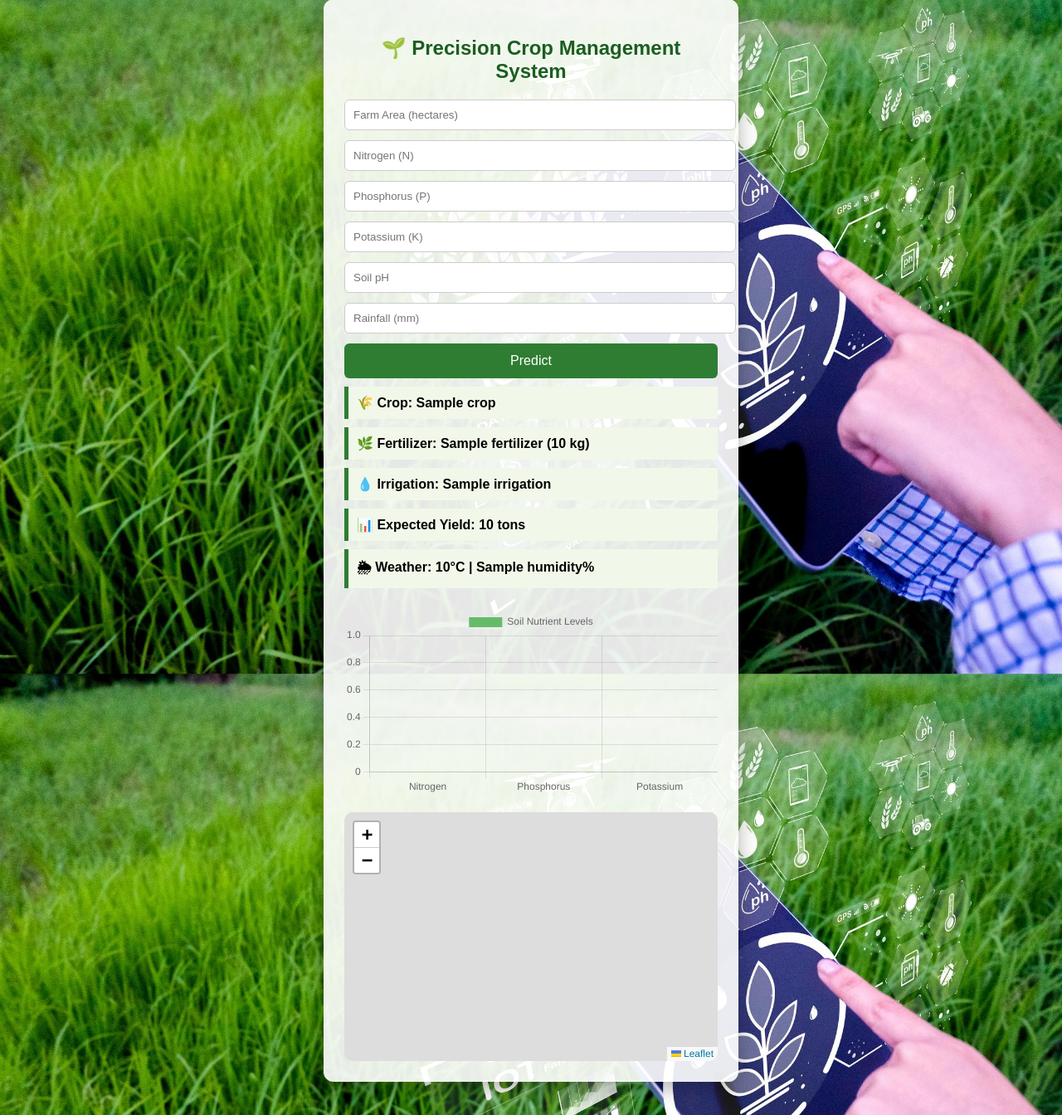
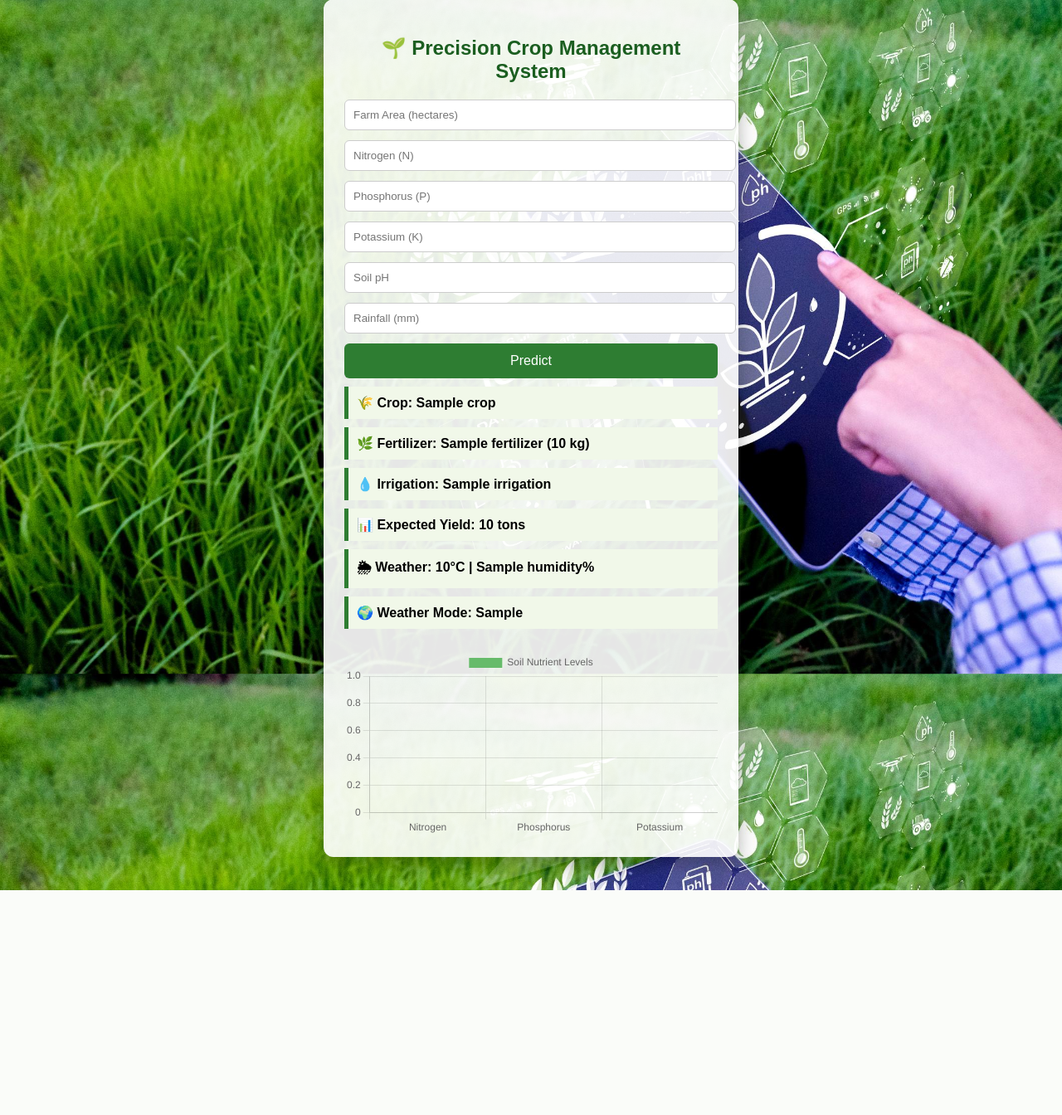
Before and after one commit to puppalamanichandra/precision-crop-ml, a Flask app: template templates/index.html in a window 1280 px wide. Shown: the part 41-1385 px from the top of the page at 83% size. After the commit the page ends 1114 px from the top, so only its background shows below. Run offline with Flask 3, Linux system fonts and the light colour scheme; the template is opened without the code that fills it: most values are stand-ins (such as "Sample title", 1, 10 or a date in 2020); parts of the project's set-up code (start-up, migrations or seed data) failed here and were passed over.

Commit message:
Update index.html

```diff
--- a/templates/index.html
+++ b/templates/index.html
@@ -25,7 +25,6 @@
 
     <!-- FORM -->
     <form action="/predict" method="post">
-
         <input type="number" name="area" placeholder="Farm Area (hectares)" step="any" required>
 
         <input type="number" name="N" placeholder="Nitrogen (N)" step="any" required>
@@ -44,29 +43,28 @@
         <div class="card">🌿 <b>Fertilizer:</b> {{ fertilizer }} ({{ fert_amount }} kg)</div>
         <div class="card">💧 <b>Irrigation:</b> {{ irrigation }}</div>
         <div class="card">📊 <b>Expected Yield:</b> {{ yield_estimate }} tons</div>
-        <div class="card">🌦 <b>Weather:</b> {{ temperature }}°C | {{ humidity }}%</div>
+
+        <div class="card">
+            🌦 <b>Weather:</b> {{ temperature }}°C | {{ humidity }}%
+        </div>
+
+        <!-- ✅ NEW: WEATHER MODE -->
+        <div class="card">
+            🌍 <b>Weather Mode:</b> {{ weather_mode }}
+        </div>
 
         <!-- NPK CHART -->
         <canvas id="npkChart"></canvas>
 
-        <!-- MAP -->
-        <div id="map" style="height:300px; margin-top:20px;"></div>
-
         <!-- SAFE DATA TRANSFER -->
         <script id="chart-data"
-            data-npk='{{ [N, P, K] | tojson }}'
-            data-lat='{{ lat }}'
-            data-lon='{{ lon }}'>
+            data-npk='{{ [N, P, K] | tojson }}'>
         </script>
 
         <script>
             const el = document.getElementById("chart-data");
+            const npk = JSON.parse(el.dataset.npk);
 
-            const npk = JSON.parse(el.dataset.npk);
-            const lat = parseFloat(el.dataset.lat);
-            const lon = parseFloat(el.dataset.lon);
-
-            // NPK BAR CHART
             new Chart(document.getElementById("npkChart"), {
                 type: "bar",
                 data: {
@@ -78,11 +76,6 @@
                     }]
                 }
             });
-
-            // MAP
-            const map = L.map("map").setView([lat, lon], 10);
-            L.tileLayer("https://{s}.tile.openstreetmap.org/{z}/{x}/{y}.png").addTo(map);
-            L.marker([lat, lon]).addTo(map);
         </script>
     {% endif %}
 </div>
```
